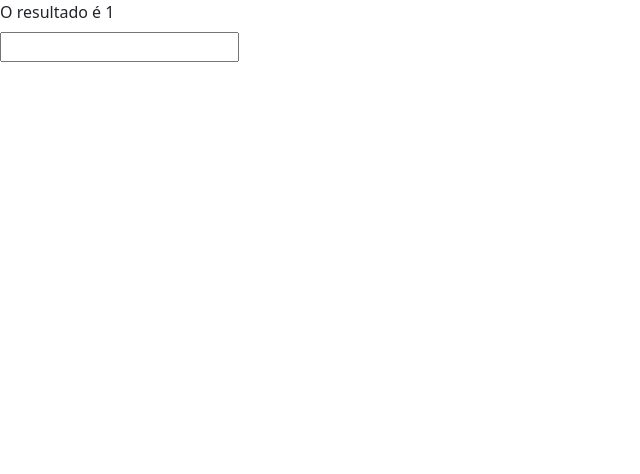
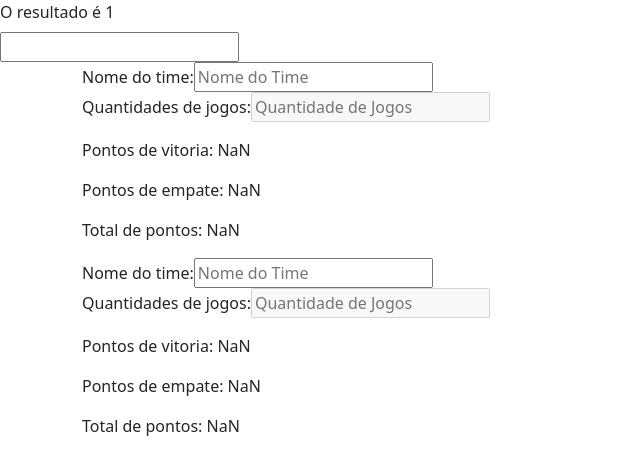
Before and after one commit to andreycamarg0/react-table, a React (Create React App) app in the folder table/: page / in a window 1280 px wide. Shown: the top 474 px of the page, without its empty margins (0-640 px from the left). Built offline with nearby package versions, Linux system fonts and the light colour scheme.

Commit message:
exercicio 4

```diff
--- /dev/null
+++ b/table/src/exercises/FourthExercise.js
@@ -0,0 +1,38 @@
+import { useState } from 'react';
+
+function FourthExercise() {
+
+    let [Jogos, setJogos] = useState();
+
+    let [nome, setNome] = useState();
+
+    let vitoria = Jogos / 2 * 3
+    let empate = Jogos / 2 * 1
+    let total = vitoria + empate
+
+
+    function alterarNome(elemento) {
+        setNome(elemento.target.value)
+    }
+    function alterarJogos(elemento) {
+        setJogos(elemento.target.value)
+    }
+
+        return (
+            <div class="container">
+                <div>Nome do time:<input onChange={alterarNome} type= "text" placeholder = "Nome do Time"></input></div>
+                <p>Quantidades de jogos:<input onChange={alterarJogos} type = "number" placeholder='Quantidade de Jogos' disabled = {!nome}></input></p>
+                <p>Pontos de vitoria: {vitoria}</p>
+                <p>Pontos de empate: {empate}</p>
+                <p>Total de pontos: {total}</p>
+            </div>
+        );
+
+
+
+
+
+
+
+}
+    export default FourthExercise;
--- /dev/null
+++ b/table/src/exercises/ThirdExercise.js
@@ -0,0 +1,40 @@
+import { useState } from 'react';
+import Form from 'react-bootstrap/Form';
+
+
+function ThirdExercise() {
+
+    let [Jogos, setJogos] = useState();
+
+    let [nome, setNome] = useState();
+
+    let vitoria = Jogos / 2 * 3
+    let empate = Jogos / 2 * 1
+    let total = vitoria + empate
+
+
+    function alterarNome(elemento) {
+        setNome(elemento.target.value)
+    }
+    function alterarJogos(elemento) {
+        setJogos(elemento.target.value)
+    }
+
+        return (
+            <div class="container">
+                <div>Nome do time:<input onChange={alterarNome} type= "text" placeholder = "Nome do Time"></input></div>
+                <p>Quantidades de jogos:<input onChange={alterarJogos} type = "number" placeholder='Quantidade de Jogos' disabled = {!nome}></input></p>
+                <p>Pontos de vitoria: {vitoria}</p>
+                <p>Pontos de empate: {empate}</p>
+                <p>Total de pontos: {total}</p>
+            </div>
+        );
+
+
+
+
+
+
+
+}
+    export default ThirdExercise;
--- a/table/src/pages/PrincipalPage.js
+++ b/table/src/pages/PrincipalPage.js
@@ -1,11 +1,16 @@
 import FirstExercise from "../exercises/FirstExercise";
 import SecondExercise from "../exercises/SecondExercise";
+import ThirdExercise from "../exercises/ThirdExercise";
+import FourthExercise from "../exercises/FourthExercise"
+
 
 function PrincipalPage() {
     return (
       <div>
         <FirstExercise></FirstExercise>
         <SecondExercise></SecondExercise>
+        <ThirdExercise></ThirdExercise>
+        <FourthExercise></FourthExercise>
       </div>
     );
   }
```
